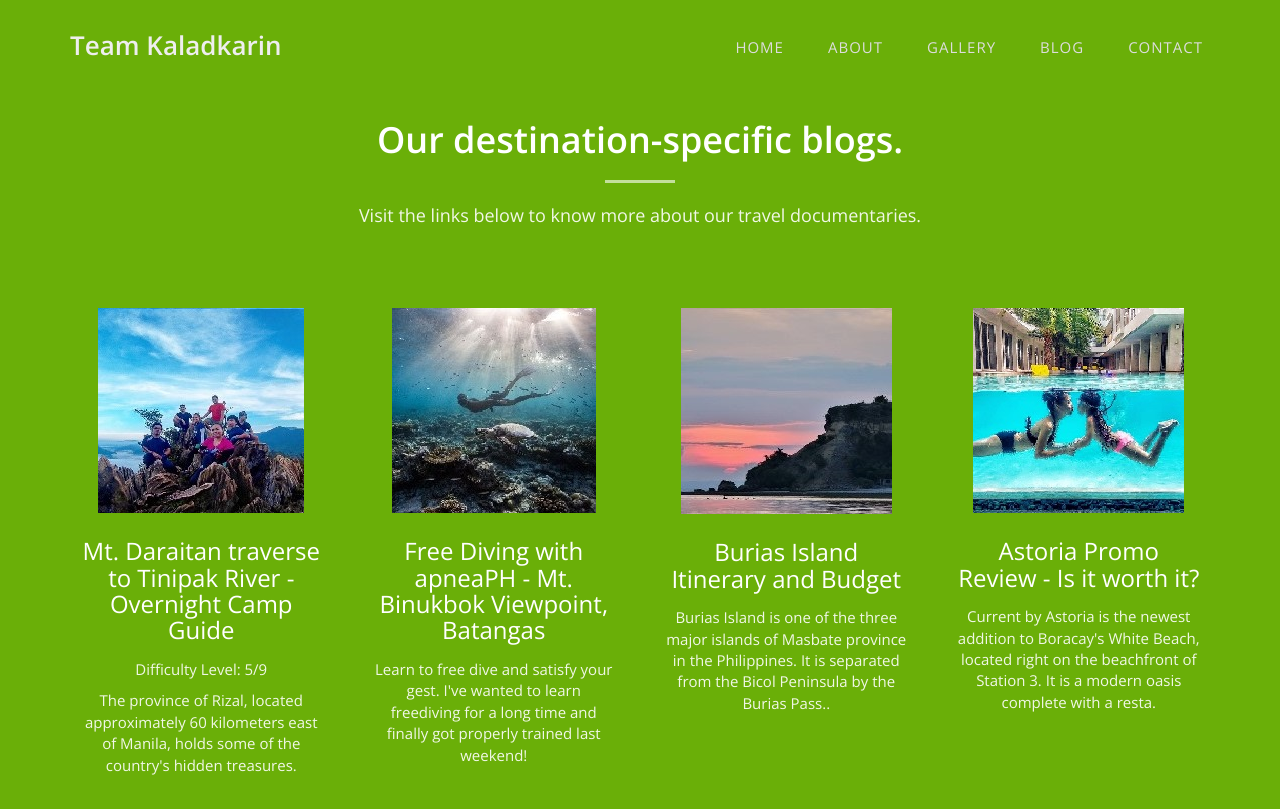
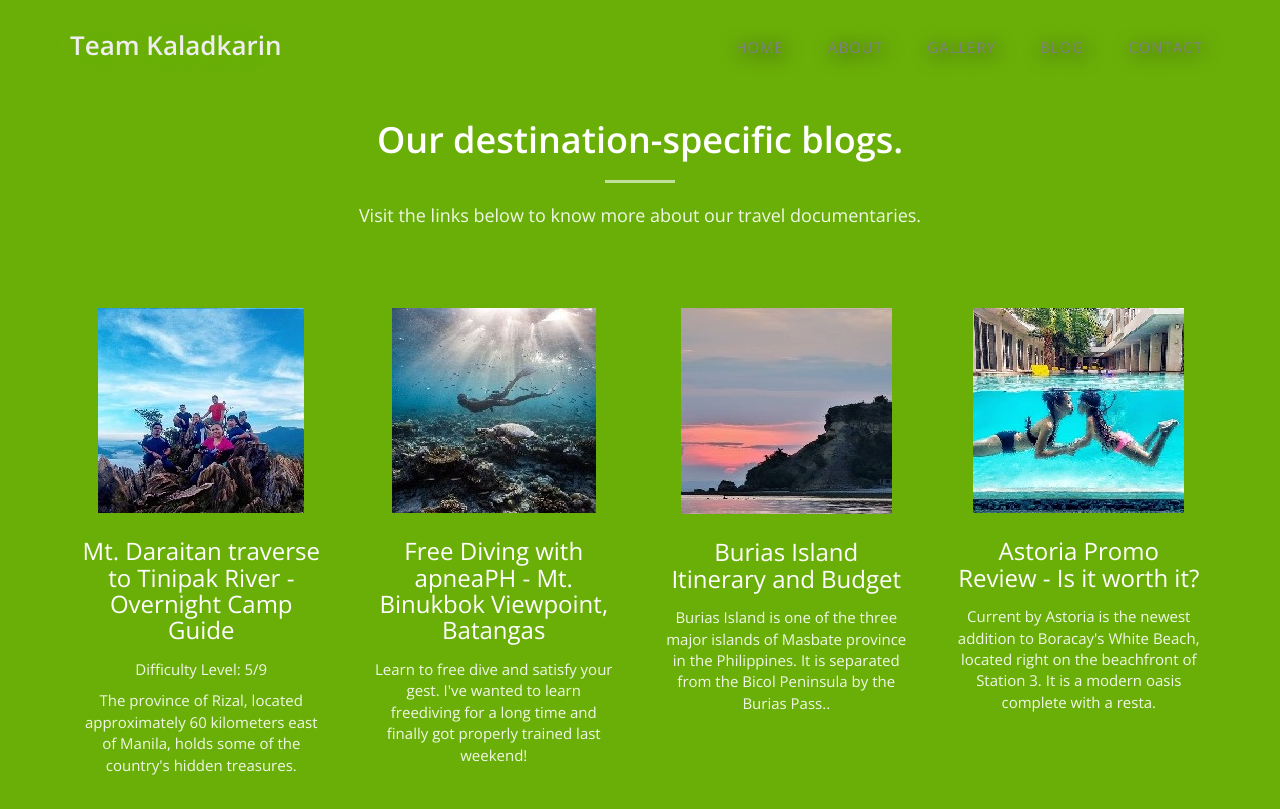
Before and after one commit to clarelyng/csp1-teamkaladkarin-clarelyn, a plain HTML site: page blog.html in a window 1280 px wide. Shown: the top 809 px of the page. Drawn offline with nearby package versions, Linux system fonts and the light colour scheme; files that its build step writes are made by us from their sources.

Commit message:
Team Kaladkarin - Text Shadow Updated

```diff
--- a/assets/styles/style.css
+++ b/assets/styles/style.css
@@ -95,16 +95,18 @@ hr {
 	font-size: 26px;
 	font-weight: 600;
 	color: #eee;
+	text-shadow: 1px 2px 20px #6aaf08;
 }
 #menu.navbar-default .navbar-nav > li > a {
 	text-transform: uppercase;
-	color: #ddd;
+	color: gray;
 	font-size: 15px;
 	font-weight: 400;
 	letter-spacing: 1px;
 	padding: 8px 2px;
 	border-radius: 0;
 	margin: 9px 20px 0 20px;
+	text-shadow: 3px 3px 20px black;
 }
 #menu.navbar-default .navbar-nav > li > a:hover {
 	color: #6aaf08;
```
